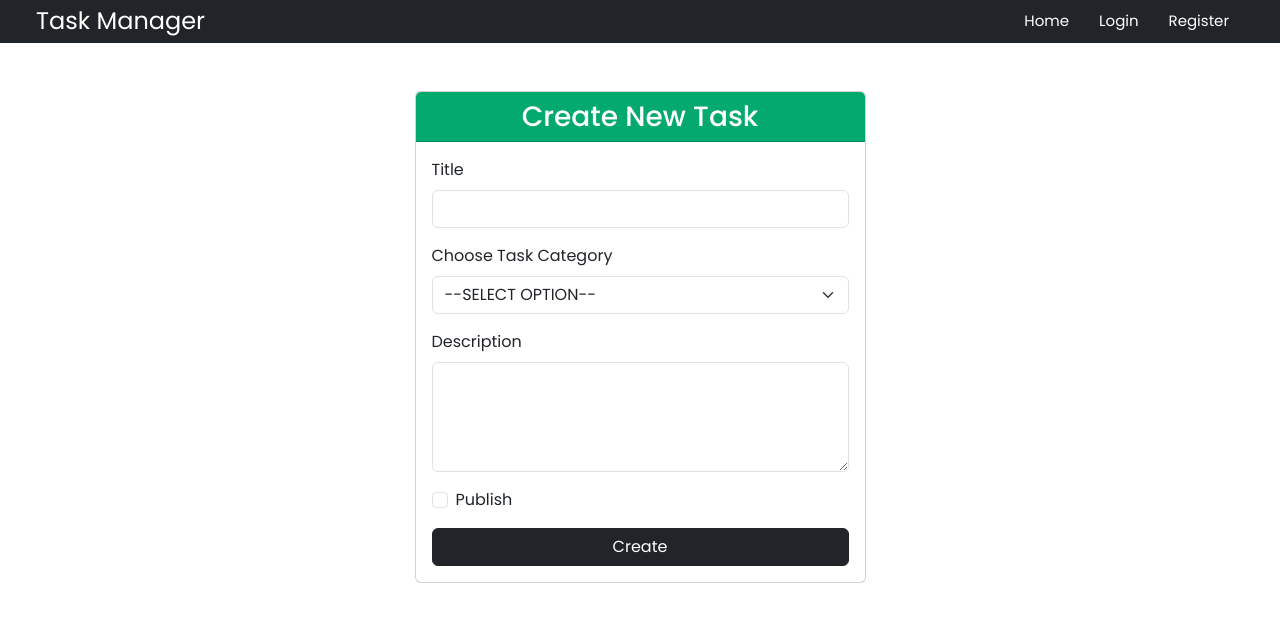
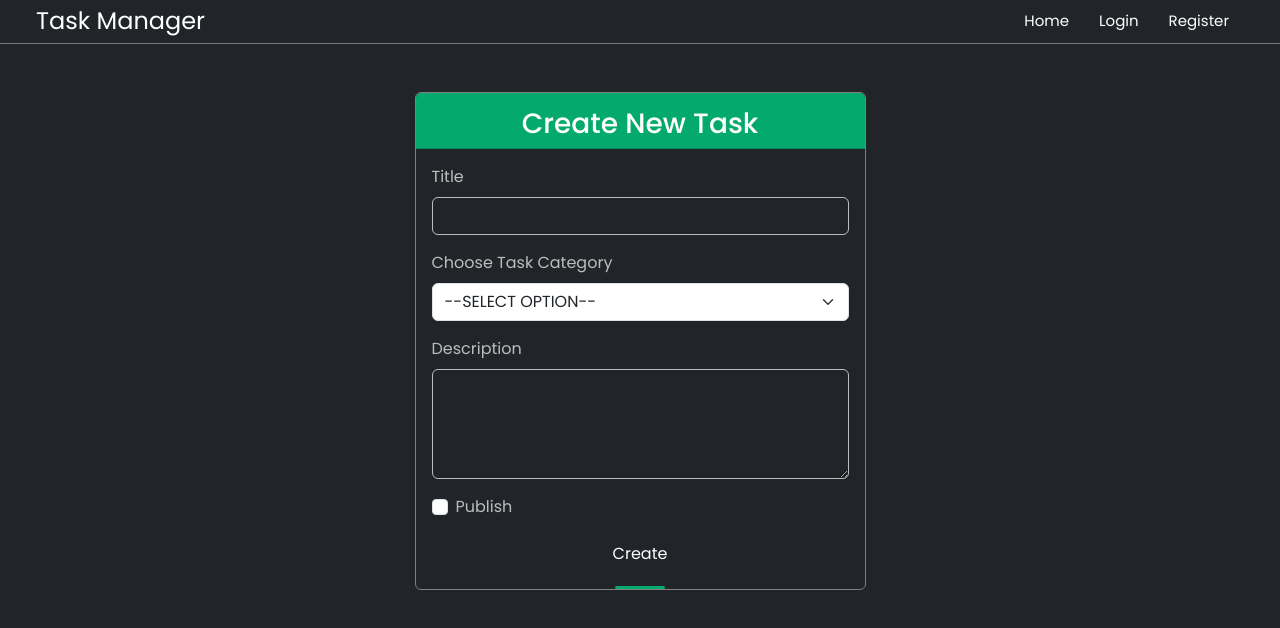
Before and after one commit to Coder-Saiful/task-app, a Next.js app: page /tasks/create in a window 1280 px wide. Shown: the top 628 px of the page. Built offline with nearby package versions, Linux system fonts and the light colour scheme; no server answers.

Commit message:
darkmode login and signup page design

```diff
--- a/src/app/layout.js
+++ b/src/app/layout.js
@@ -27,8 +27,9 @@ export default function RootLayout({ children }) {
         <head>
           {/* <link href="https://cdn.jsdelivr.net/npm/bootstrap@5.3.3/dist/css/bootstrap.min.css"/> */}
         </head>
-        <body className={poppins.className}>
+        <body className={`${poppins.className} bg-dark`}>
           <AuthProvider>
+          <Header />
           <main>
             <ToastContainer
               position="top-right"
@@ -43,7 +44,7 @@ export default function RootLayout({ children }) {
               theme="light"
               // transition: Bounce
             />
-            <Header />
+
             {children}
           </main>
           </AuthProvider>
--- a/src/app/style.css
+++ b/src/app/style.css
@@ -32,18 +32,31 @@ nav.admin_nav3 .container-fluid .navbar-collapse .navbar-nav li a.active {
   background: var(--primaryColor);
 }
 
+/* form css start */
+.card:has(form) {
+  background: transparent;
+  border: 1px solid gray;
+}
+
+.form-control {
+  background:transparent;
+  color:white !important;
+  border-color: #bdbdbd;
+}
+form label {
+  color: #bdbdbd;
+}
 .form-control:focus,
 .form-check-input:focus,
 .form-select:focus {
   box-shadow: none;
   border-color: var(--primaryColor);
+  background-color: transparent;
 }
 .form-control.is-invalid:focus {
   box-shadow: none;
 }
-/* .form-check-input:not(:focus) {
-  border-color: var(--bs-border-color) !important;
-} */
+
 .form-check-input:not(:checked) {
   border-color: var(--bs-border-color) !important;
 }
@@ -62,6 +75,31 @@ nav.admin_nav3 .container-fluid .navbar-collapse .navbar-nav li a.active {
   text-decoration: underline;
 }
 
+.submit_btn {
+  background: var(--primaryColor);
+  color: white;
+  border: none;
+  outline: none;
+  border-radius: 4px;
+  padding: 6px 0;
+}
+.card:has(form) .card-header h3 {
+  margin-top: 6px;
+}
+.card:has(form) .card-header h3:before {
+  position: absolute;
+  width: 50px;
+  height: 3px;
+  background: var(--primaryColor);
+  left: 50%;
+  content: '';
+  bottom: 0;
+  transform: translateX(-50%);
+  border-radius: 2px;
+}
+/* form css end */
+
+/* navbar css start*/
 .navbar-toggler > span {
   width: 30px;
   height: 3px;
@@ -132,6 +170,9 @@ button.adminNavClose span:last-child {
 .admin_table tbody tr td:first-child {
   width: 60px;
  }
+
+
+
 /* .users_table tbody tr td {
   border: none;
   border-right: 1px solid #dddddd;
--- a/src/components/Includes/Header.jsx
+++ b/src/components/Includes/Header.jsx
@@ -46,7 +46,7 @@ const Header = () => {
   };
 
   return (
-    <nav className="navbar navbar-expand-lg bg-dark main_nav py-1 py-lg-0 px-lg-4">
+    <nav className="navbar navbar-expand-lg bg-dark main_nav py-1 py-lg-0 px-lg-4" style={{borderBottom: ".1px solid rgb(175 175 175 / 60%)"}}>
       <div className="container-fluid">
         <Link className="navbar-brand text-white fs-4 py-0" href={"/"}>
           Task Manager
--- a/src/components/Signup/SignupForm.jsx
+++ b/src/components/Signup/SignupForm.jsx
@@ -143,7 +143,7 @@ const SignupForm = () => {
         )}
       </div>
 
-      <button type="submit" className="btn btn-dark w-100" disabled={isLoading}>
+      <button type="submit" className="submit_btn w-100" disabled={isLoading}>
         {isLoading ? "Submitting..." : "Submit"}
       </button>
     </form>
--- a/src/config/mongodbConnect.js
+++ b/src/config/mongodbConnect.js
@@ -6,7 +6,7 @@ export const mongodbConnect = async () => {
     if (isConnected) {
         return;  // If already connected, return
       }
-      mongoose.connect(process.env.CONNECTION_STRING, {dbName: "next-task-app"})
+      mongoose.connect(process.env.CONNECTION_STRING, {dbName: "next-task-app", serverSelectionTimeoutMS: 20000})
       .then(() => {
         console.log("MongodbDB Database Connection Successfully.")
         isConnected = true;
@@ -15,4 +15,5 @@ export const mongodbConnect = async () => {
         console.log(error);
         console.log("mongodb connection failed.");
       });
+      // mongoose.set("debug", true);
 };
```
Also changed, not shown: src/app/accounts/login/page.js (+4 -4 lines), src/app/accounts/register/page.js (+3 -4 lines), src/components/Login/LoginForm.jsx (+6 -3 lines).
